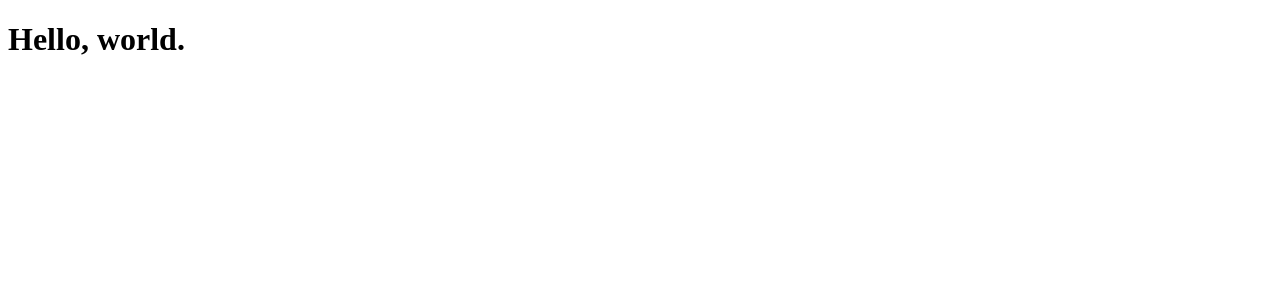
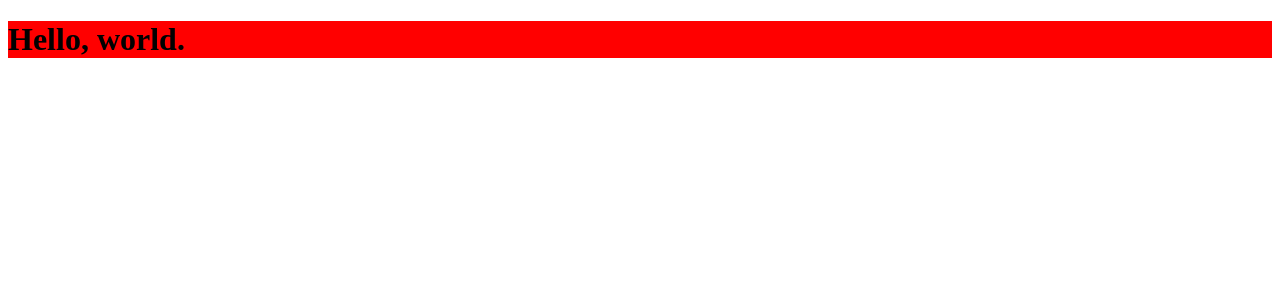
Before and after one commit to pouria-bashar/schedule, a React app: page / in a window 1280 px wide. Shown: the top 300 px of the page. Built offline with nearby package versions, Linux system fonts and the light colour scheme; the HTML template or start-up script is replaced by a standard one.

Commit message:
Added npm packages

```diff
--- /dev/null
+++ b/postcss.config.js
@@ -0,0 +1,6 @@
+module.exports = {
+    plugins: [
+        require('precss'),
+        require('autoprefixer')
+    ]
+}
--- /dev/null
+++ b/src/App.css
@@ -0,0 +1,3 @@
+.abc {
+  background: red;
+}
--- a/src/App.js
+++ b/src/App.js
@@ -1,9 +1,10 @@
 import React, { Component } from 'react';
+import styles from './App.css';
 
 export default class App extends Component {
   render() {
     return (
-      <h1>Hello, world.</h1>
+      <h1 className={styles.abc}>Hello, world.</h1>
     );
   }
 }
--- a/webpack.config.js
+++ b/webpack.config.js
@@ -20,6 +20,14 @@ module.exports = {
       test: /\.js$/,
       loaders: ['react-hot', 'babel'],
       include: path.join(__dirname, 'src')
-    }]
+    },
+    {
+       test: /\.css$/,
+       loaders: [
+         'style-loader',
+         'css-loader?modules&sourceMap&importLoaders=1&localIdentName=[local]___[hash:base64:5]',
+         'postcss-loader'
+       ]
+     }]
   }
 };
```
Also changed, not shown: package.json (+14 -1 lines).
